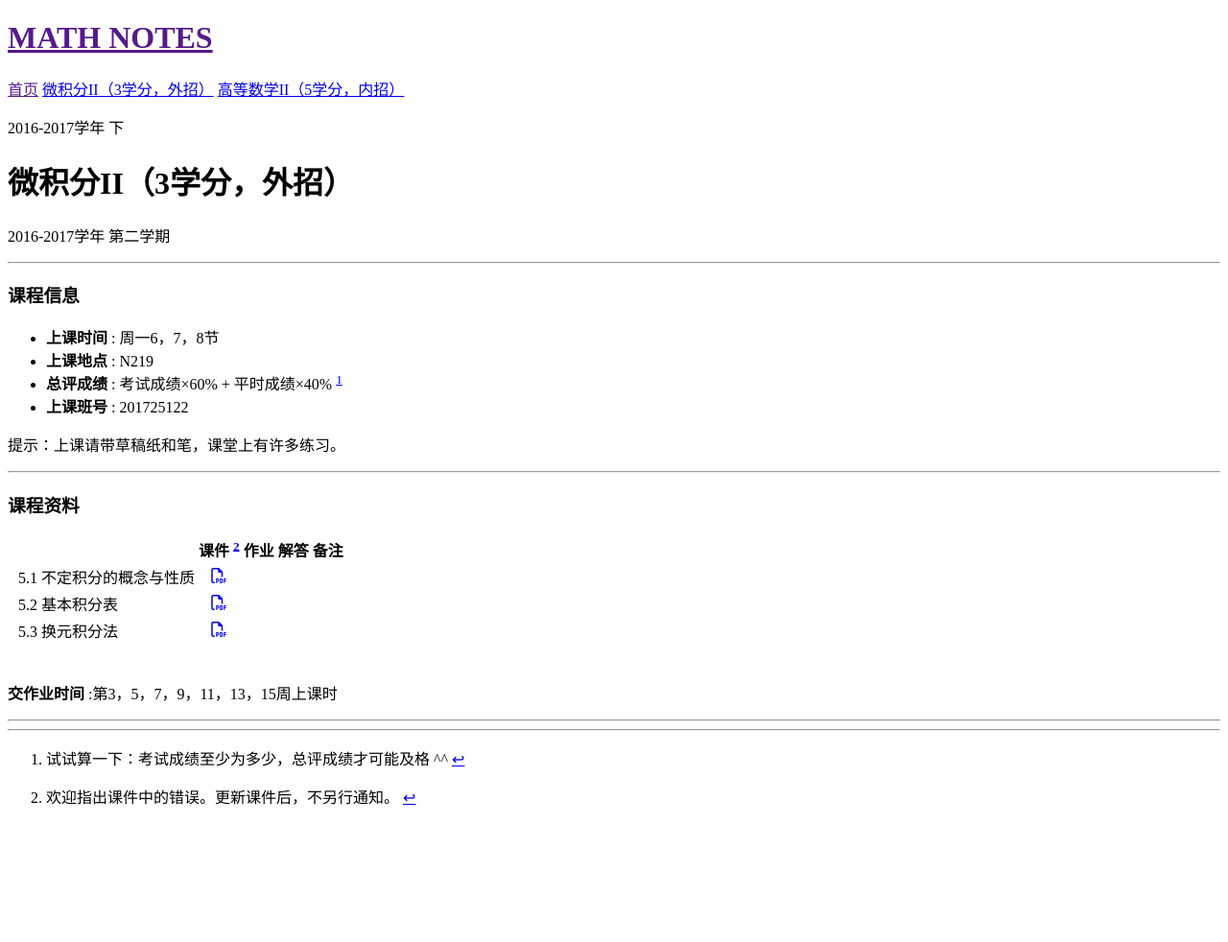
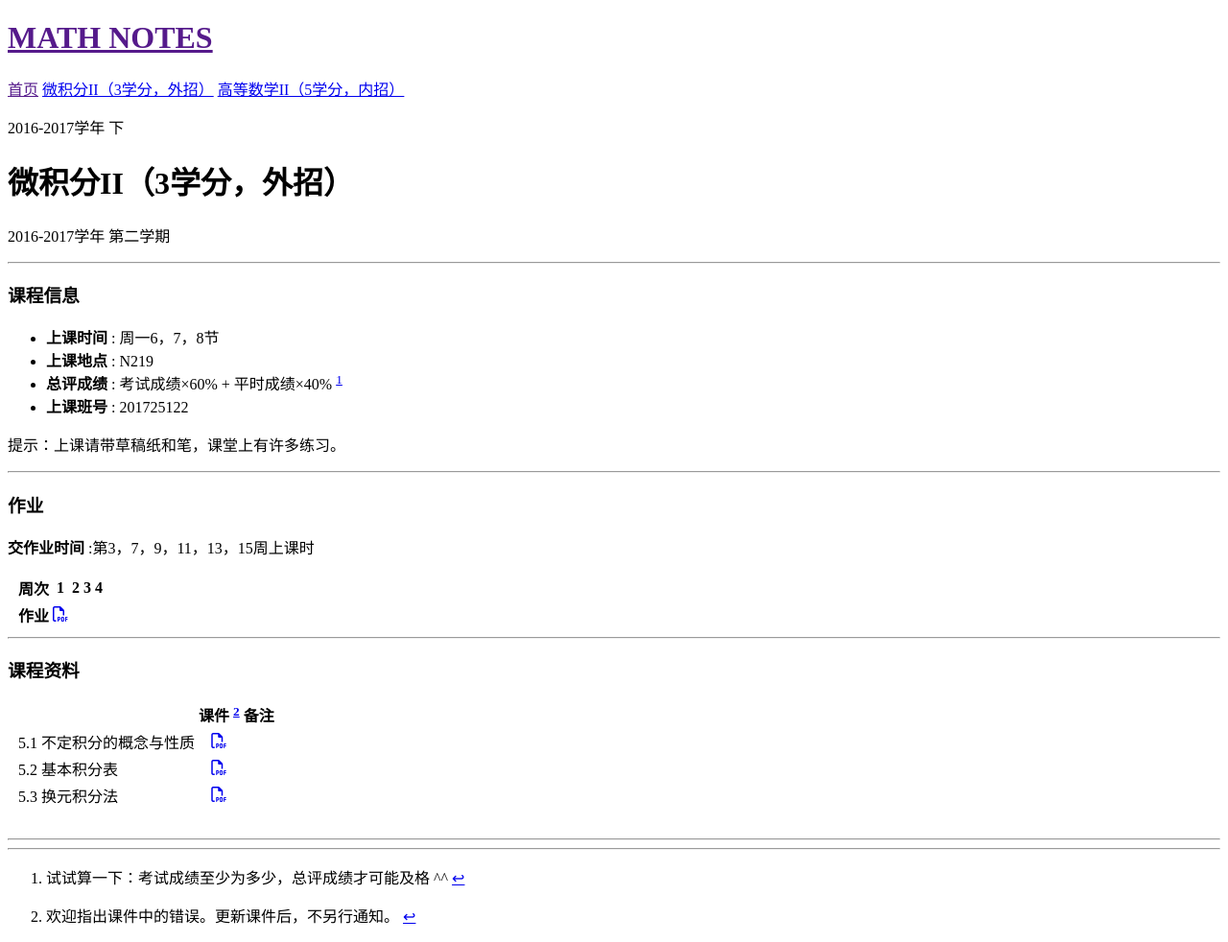
Before and after one commit to liang-teaching/liang-teaching.github.io, a Jekyll site: the page built from 2017_spring_calculus_II_3pt_nonmainland/index.md, in a window 1280 px wide. Shown: the whole page at 96% size. Built offline with Jekyll 4.4.1, drawn with Linux system fonts in a browser that asks for light colours; nearby versions of some CDN libraries; before the commit the page ends 900 px from its top, so only the background shows below that.

Commit message:
creat 2017 lecture
creat 2017 lecture

```diff
--- a/2017_spring_calculus_II_3pt_nonmainland/index.md
+++ b/2017_spring_calculus_II_3pt_nonmainland/index.md
@@ -24,16 +24,28 @@ title: 微积分II（3学分，外招）
 
 ---
 
+### 作业
+
+__交作业时间__ :第3，7，9，11，13，15周上课时
+
+
+|        |   周次     | 1 | 2 | 3 |	4 |
+|:--------:|----:|:------:|:------:|:------:|:------:|
+|		|	__作业__ |	<a href="HW/HW_微积分II_第01周_外招_2017.pdf" target="_blank"><i class="fa fa-file-pdf-o" aria-hidden="true"></i></a>	|		|		|		|
+
+
+---
+
 ### 课程资料
 
-|        |        | 课件 [^Remark] | 作业 | 解答 |	备注 |
-|:--------:|:--------|:------:|:------:|:------:|:------:|
-|  | 5.1 不定积分的概念与性质 |  <a href="lectures/5_1_不定积分的概念与性质_NM_2017.pdf" target="_blank"><i class="fa fa-file-pdf-o" aria-hidden="true"></i></a>    |      |     |     |
-|  | 5.2 基本积分表 |  <a href="lectures/5_2_基本积分表_NM_2017.pdf" target="_blank"><i class="fa fa-file-pdf-o" aria-hidden="true"></i></a>    |      |     |     |
-|  | 5.3 换元积分法 |  <a href="lectures/5_3_换元积分法_NM_2017.pdf" target="_blank"><i class="fa fa-file-pdf-o" aria-hidden="true"></i></a>    |      |     |
-|  |  |      |      |     |     |
+|        |        | 课件 [^Remark] | 备注 |
+|:--------:|:--------|:------:|:------:|
+|  | 5.1 不定积分的概念与性质 |  <a href="lectures/5_1_不定积分的概念与性质_NM_2017.pdf" target="_blank"><i class="fa fa-file-pdf-o" aria-hidden="true"></i></a>    |    |
+|  | 5.2 基本积分表 |  <a href="lectures/5_2_基本积分表_NM_2017.pdf" target="_blank"><i class="fa fa-file-pdf-o" aria-hidden="true"></i></a>    |  |
+|  | 5.3 换元积分法 |  <a href="lectures/5_3_换元积分法_NM_2017.pdf" target="_blank"><i class="fa fa-file-pdf-o" aria-hidden="true"></i></a>    |    |
+|  |  |      |    |
 
-__交作业时间__ :第3，5，7，9，11，13，15周上课时
+
 
 [^Remark]: 欢迎指出课件中的错误。更新课件后，不另行通知。
 
```
Also changed, not shown: 2017_spring_calculus_II_5pt/index.md (+17 -6 lines), 4 other files.
